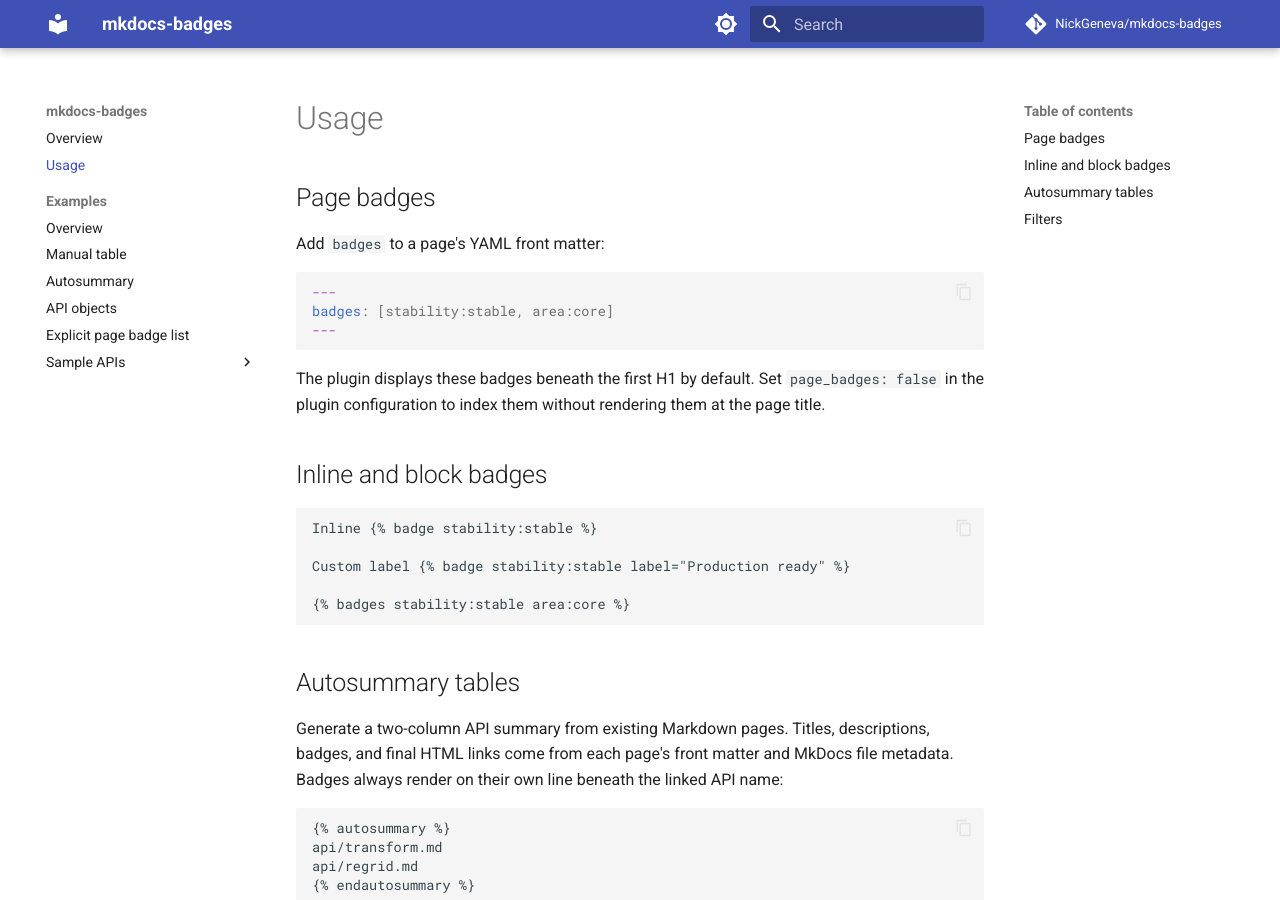
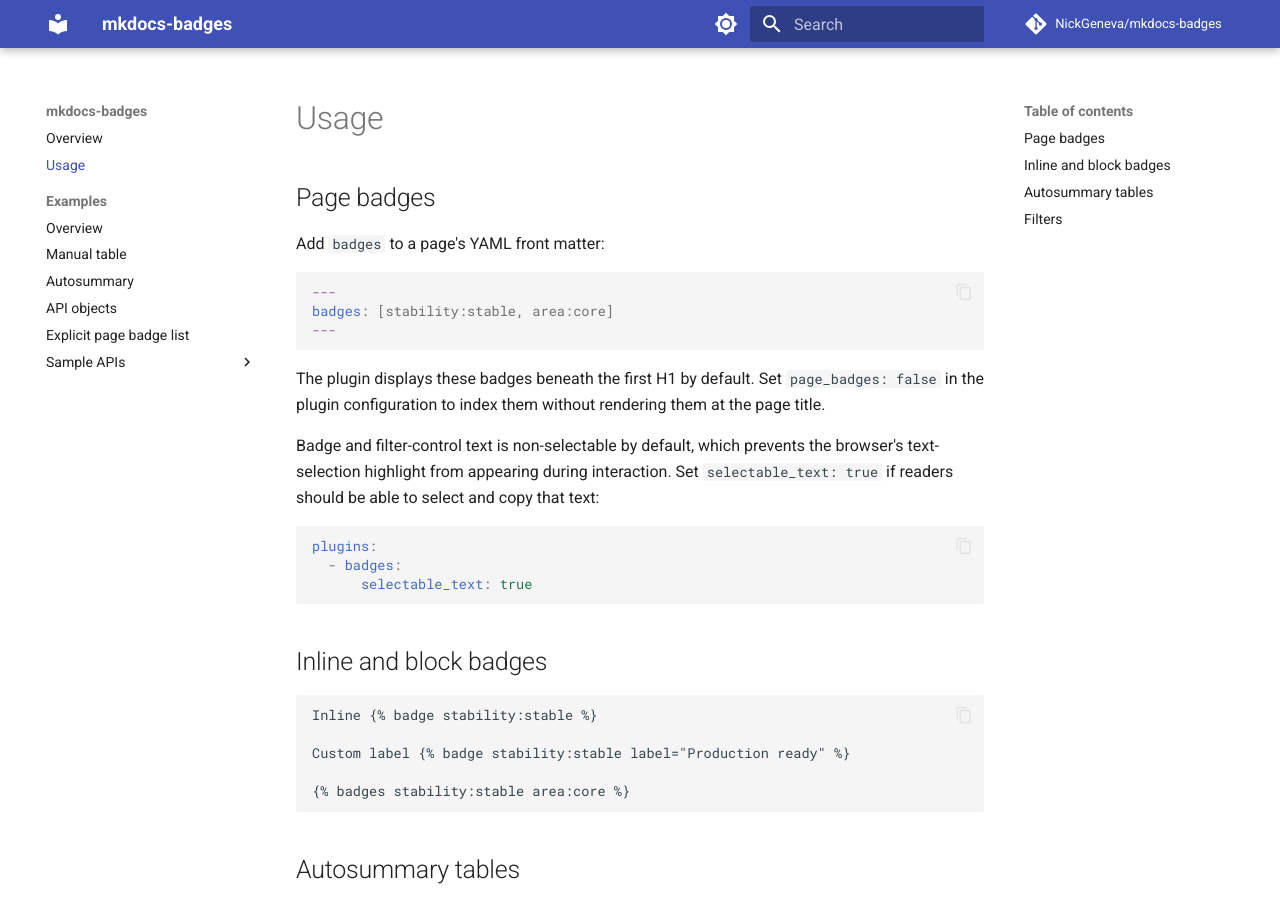
Before and after one commit to NickGeneva/mkdocs-badges, an MkDocs documentation site: the page built from docs/usage.md, in a window 1280 px wide and 900 px high. Built offline with MkDocs 1.6.1 and Material for MkDocs 9.7.7, drawn with Linux system fonts in a browser that asks for light colours; comment, search, counter and statistics services are not loaded.

Commit message:
Add-badge-text-selection-option

````diff
--- a/docs/usage.md
+++ b/docs/usage.md
@@ -13,6 +13,16 @@
 The plugin displays these badges beneath the first H1 by default. Set
 `page_badges: false` in the plugin configuration to index them without rendering
 them at the page title.
+
+Badge and filter-control text is non-selectable by default, which prevents the
+browser's text-selection highlight from appearing during interaction. Set
+`selectable_text: true` if readers should be able to select and copy that text:
+
+```yaml
+plugins:
+  - badges:
+      selectable_text: true
+```
 
 ## Inline and block badges
 
--- a/src/mkdocs_badges/assets/stylesheets/mkdocs-badges.css
+++ b/src/mkdocs_badges/assets/stylesheets/mkdocs-badges.css
@@ -13,6 +13,12 @@
 div.mkdocs-badge-list {
   display: flex;
   margin: -0.25rem 0 1rem;
+}
+
+.mkdocs-badges--no-text-selection .mkdocs-badge-list,
+.mkdocs-badges--no-text-selection .mkdocs-badge-filter__controls {
+  -webkit-user-select: none;
+  user-select: none;
 }
 
 .mkdocs-badge {
````
Also changed, not shown: README.md (+3 -0 lines), 3 other files.
